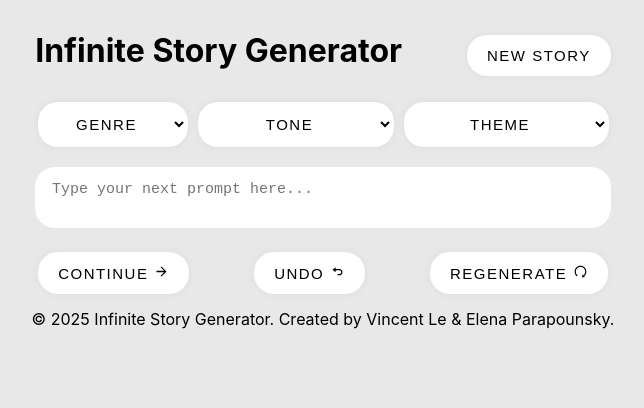
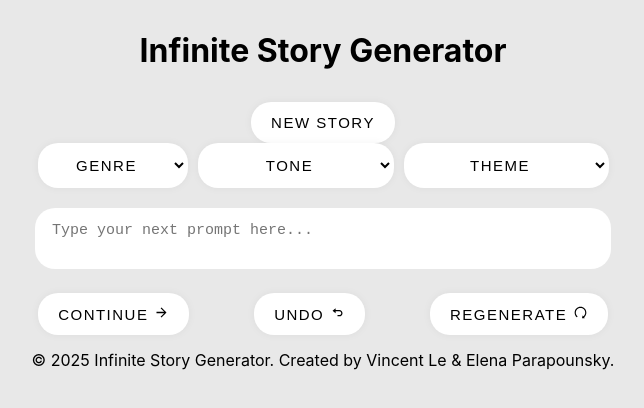
Before and after one commit to eparapounsky/infinite-story, a React (Create React App) app in the folder frontend/: page / in a window 1280 px wide. Shown: the top 408 px of the page, without its empty margins (317-961 px from the left). Built offline with nearby package versions, Linux system fonts and the light colour scheme.

Commit message:
separate header div into two divs for title and new story button

```diff
--- a/frontend/src/App.js
+++ b/frontend/src/App.js
@@ -119,7 +119,10 @@ function App() {
     <div className="App">
       <div className="header">
         <h1>Infinite Story Generator</h1>
-        <button id="new-story" onClick={resetStory} disabled={loading}>
+      </div>
+
+      <div className="new-div">
+        <button onClick={resetStory} disabled={loading}>
           New Story
         </button>
       </div>
```
